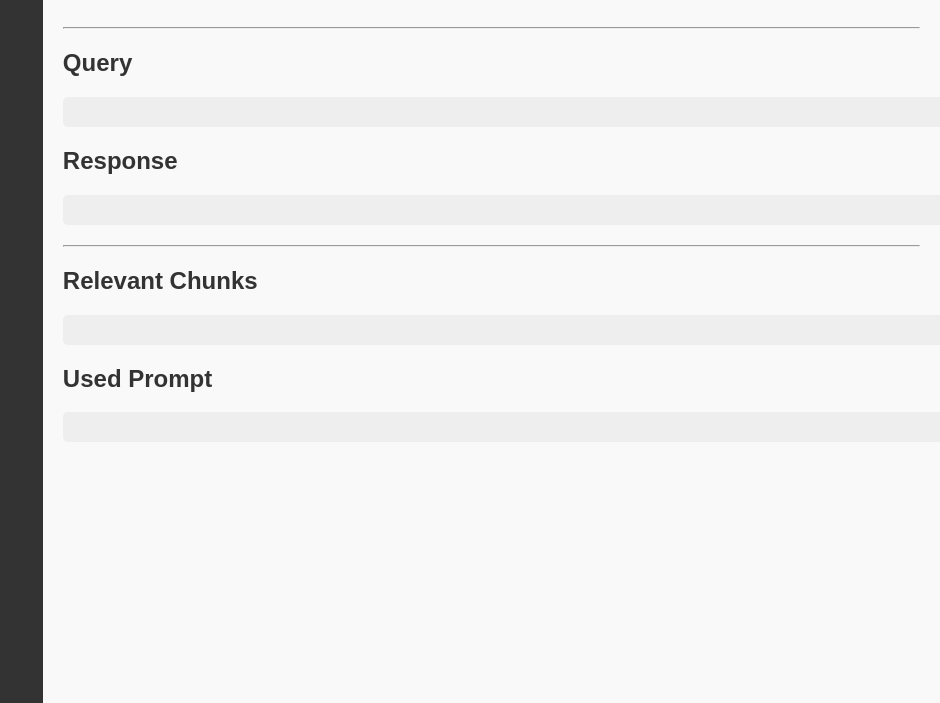
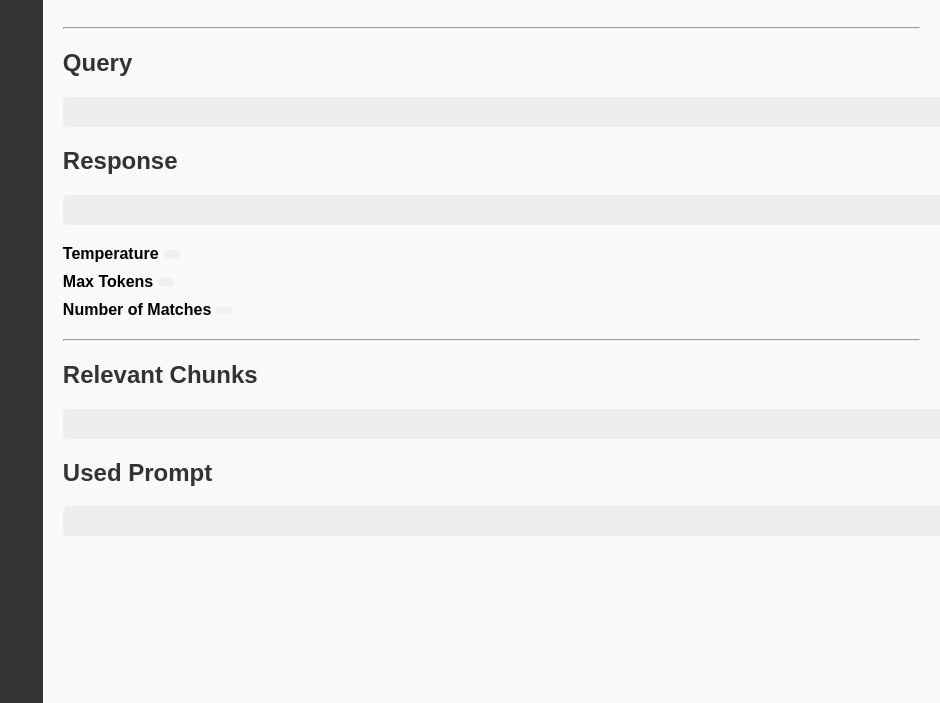
Before and after one commit to codingismycraft/ragit, a Python web app: template ragit/front_end/templates/templates/history.html in a window 1280 px wide. Shown: the part 97-800 px from the top of the page, without its empty margins (340-1280 px from the left). Run offline with Jinja, Linux system fonts and the light colour scheme; the template is opened without the code that fills it, so the values that code supplies are empty; some libraries are stand-ins or nearby versions.

Commit message:
Adds more details to the history view.

```diff
--- a/ragit/front_end/static/history.js
+++ b/ragit/front_end/static/history.js
@@ -120,6 +120,12 @@ function display_query_details(msg_id) {
         document.getElementById("chunks").appendChild(hr);
     });
     document.getElementById("prompt").innerText = details.prompt;
+
+    $("#temperature_span").text(details.temperature);
+    $("#max_tokens_span").text(details.max_tokens);
+    $("#number_of_matches_span").text(details.count_matches);
+
+
     $("#delete_query_btn").removeClass().addClass("action_button");
 
     $("#delete_query_btn").off("click");
--- a/ragit/front_end/templates/templates/history.html
+++ b/ragit/front_end/templates/templates/history.html
@@ -8,6 +8,28 @@
     <link rel="stylesheet" href="/static/history_style.css">
     <script src="/static/history.js"></script>
     <title>RAG History</title>
+
+    <style>
+
+        .label-value-pair {
+            display: flex; /* Make label and value pair side by side */
+            align-items: center;
+            margin-right: 20px; /* Space between pairs */
+            margin-bottom: 10px; /* Space to next line if wrapped */
+        }
+
+        .label-value-pair label {
+            font-weight: bold;
+            margin-right: 5px; /* Space between label and value */
+        }
+
+        .label-value-pair span {
+            background-color: #f0f0f0;
+            padding: 4px 8px;
+            border-radius: 4px;
+        }
+    </style>
+
 </head>
 <body>
 <div class="top_pane">
@@ -42,6 +64,24 @@
             <h2 id="response_label">Response</h2>
             <div class="response" id="response"></div>
         </div>
+
+        <div class="section">
+            <div class="label-value-pair">
+                <label>Temperature</label>
+                <span id="temperature_span"></span>
+            </div>
+
+            <div class="label-value-pair">
+                <label>Max Tokens</label>
+                <span id="max_tokens_span"></span>
+            </div>
+
+            <div class="label-value-pair">
+                <label>Number of Matches</label>
+                <span id="number_of_matches_span"></span>
+            </div>
+        </div>
+
         <hr>
         <div class="section">
             <h2>Relevant Chunks</h2>
```
